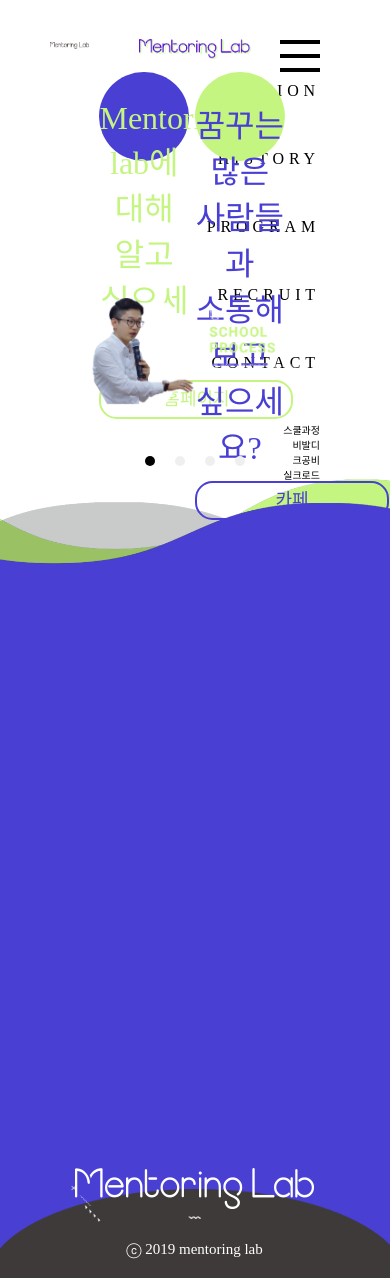
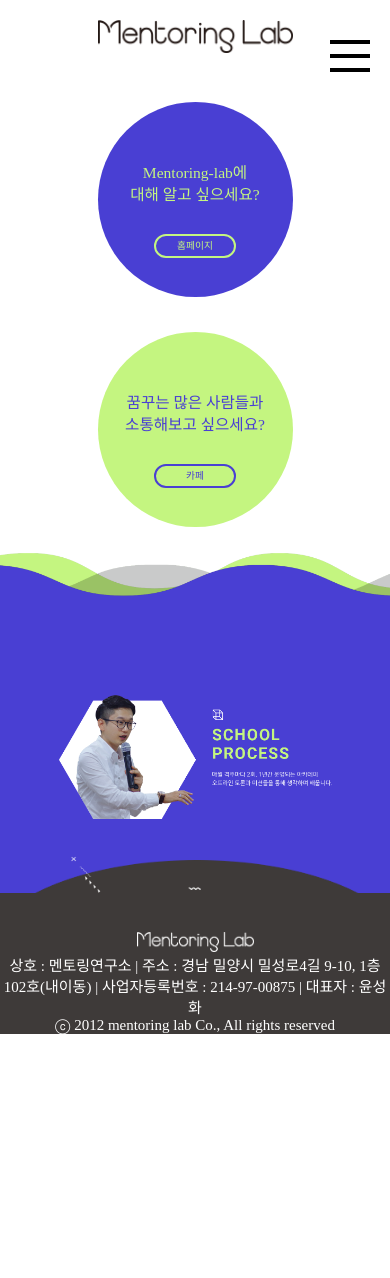
Before and after one commit to JinjuNa/mentoring.github.io, a Vue app: page / in a window 390 px wide. After the commit the page ends 1034 px from the top, so only its background shows below. Built offline with nearby package versions, Linux system fonts and the light colour scheme.

Commit message:
main 반응형 작업

```diff
--- a/src/App.vue
+++ b/src/App.vue
@@ -62,15 +62,6 @@
     text-align: right;
   }
 
-  .main{
-    margin:0 auto;
-    padding-top: 10vw;
-    background-image: url(./assets/background.png);
-    padding-bottom: 460px;
-    background-size: cover;
-    background-position: center top;
-    background-repeat:no-repeat;
-  }
   .sub{
     padding-bottom: 460px;
   }
@@ -117,4 +108,19 @@
   /* .line{
     초록색밑줄-메뉴와 동일
   } */
+  @media all and (max-width:1023px){
+    #logo{
+      position: static;
+      text-align: center;
+      padding-top:5vw;
+    }
+
+    #logo img{
+      width: 50vw;
+    }
+
+    .menu{
+      right: 20px;
+    }
+  }
 </style>
--- a/src/components/Footer.vue
+++ b/src/components/Footer.vue
@@ -2,7 +2,8 @@
   <div class="footer">
       <div class="footer_contents">
       <img class="footer_logo" src="../assets/footer_logo.png" alt="">
-      <p class="copyright">ⓒ 2019 mentoring lab</p>
+      <p class="copyright">상호 : 멘토링연구소  |  주소 : 경남 밀양시 밀성로4길 9-10, 1층 102호(내이동)  |  사업자등록번호 : 214-97-00875  |  대표자 : 윤성화<br>
+ⓒ 2012 mentoring lab Co., All rights reserved</p>
       </div>
   </div>
 </template>
@@ -24,13 +25,14 @@
   }
 
   .footer_contents{
-      /* width:fit-content; */
-      position:absolute;
-      left:50%;
-      bottom:5vw;
+      width:100%;
+      padding-top:10vw;
+      /* position:absolute;
+      left:0;
+      bottom:5vw; */
       text-align: center;
       vertical-align: bottom;
-      margin-left:-120px;
+
   }
 
   .footer_contents p {
@@ -38,4 +40,19 @@
       font-size: 15px;
       color:white;
   }
+
+  @media all and (max-width:1023px){
+    .footer img{
+      width: 30%;
+    }
+
+    .footer_contents p {
+      margin-top:0;
+    }
+
+    .footer_contents{
+      margin-top:5vh;
+      background-color: #3e3a39;
+    }
+  }
 </style>
--- a/src/components/Main/Main.vue
+++ b/src/components/Main/Main.vue
@@ -16,8 +16,9 @@
         </div>
     </div>
     </div>
+    </div>
     <Mainslider></Mainslider>
-    </div>
+
   </div>
 </template>
 
@@ -36,6 +37,7 @@
 <!-- Add "scoped" attribute to limit CSS to this component only -->
 <style scoped>
   h1{
+    padding-top:10vw;
     text-align: center;
   }
 
@@ -60,8 +62,7 @@
     width: 23vw;
     height: 23vw;
     border-radius: 50%;
-    float: left;
-    font-size: 2rem;
+    font-size: 2vw;
     /* line-height: 450px; */
     text-align: center;
     /* background-color: #493fd3; */
@@ -90,17 +91,23 @@
     margin-right: -24.5vw;
   }
   .mainLink p{
-    margin-top:32%;
+    position: absolute;
+    top:50%;
+    margin-top:-20%;
+    width: 100%;
   }
   .link{
-    width: 190px;
-    height: 35px;
+    width: 50%;
     text-align: center;
-    border-radius: 17.5px;
-    display: inline-block;
-    font-size: 18px;
-    line-height: 35px;
-    margin-top:14%;
+    border-radius: 100px;
+    /* display: inline-block; */
+    font-size:1.5vw;
+    line-height: 2;
+    position: absolute;
+    bottom: 50%;
+    margin-bottom: -30%;
+    left:50%;
+    transform: translateX(-50%)
 
   }
 
@@ -112,4 +119,39 @@
   .green .link{
     border: 2px solid #493fd3;
   }
+
+
+  @media all and (max-width:1023px) {
+    body{
+      background-color: gold;
+    }
+
+    .wrap{
+      width:90%;
+    }
+
+    h1 img{
+      display: none;
+    }
+
+    .mainLink{
+      position: relative;
+      top:0;
+      left: 0;
+      margin: 0 auto;
+      width: 50vw;
+      height: 50vw;
+      font-size: 4vw;
+    }
+
+    .mainLink.green{
+      margin-top:10%;
+    }
+
+    .link{
+      width: 40%;
+      font-size: 2.5vw;
+
+    }
+  }
 </style>
--- a/src/components/Main/MainSlider.vue
+++ b/src/components/Main/MainSlider.vue
@@ -1,5 +1,6 @@
 <template>
   <div class="mainSlider">
+  <div class="mainSlider_wrap">
       <!-- <ul class="pager">
           <li><a href="#">01</a></li>
           <li><a href="#">02</a></li>
@@ -24,6 +25,7 @@
         </carousel>
       </div>
   </div>
+  </div>
 </template>
 
 <script>
@@ -44,20 +46,51 @@
 <style scoped>
   .slider{
     /* background-color: gold; */
-    margin-top:60vw;
-    height: 520px;
+    padding-top:20vh;
+    height: 80vh;
+    padding-bottom: 50vh;
     /* position: absolute; */
-
+    width:70vw;
+    margin:0 auto;
   }
 
   .slider img{
     width:100%;
   }
 
-  .mainSlider{
-    width: 100%;
+  .mainSlider_wrap{
+    width: 90%;
     margin:0 auto;
-    /* height: 1530px; */
-    /* position:relative; */
+  }
+
+.mainSlider{
+  position: relative;
+  background-color:#493fd3;
+  margin-top:calc(80vh + 100px);
+}
+  .mainSlider:before{
+    content:'';
+    display: block;
+    position: absolute;
+    top:-100px;
+    width:100%;
+    height:400px;
+    /* padding-top: 10vw; */
+    background-image: url(../../assets/background.png);
+    background-size: cover;
+    background-position: center top;
+    background-repeat:no-repeat;
+  }
+
+  @media all and (max-width:1023px){
+    .mainSlider{
+      margin-top:15vh;
+    }
+
+    .slider{
+      padding-top:5vh;
+      height:30vh;
+      padding-bottom:0;
+    }
   }
 </style>
--- a/src/components/Menu.vue
+++ b/src/components/Menu.vue
@@ -99,5 +99,13 @@
     width: 130px;
   }
 
+  @media all and (max-width:1023px){
+    .gnb{
+      display: none;
+    }
 
+    .subMenu{
+      display: none;
+    }
+  }
 </style>
```
Also changed, not shown: src/assets/background.png.
